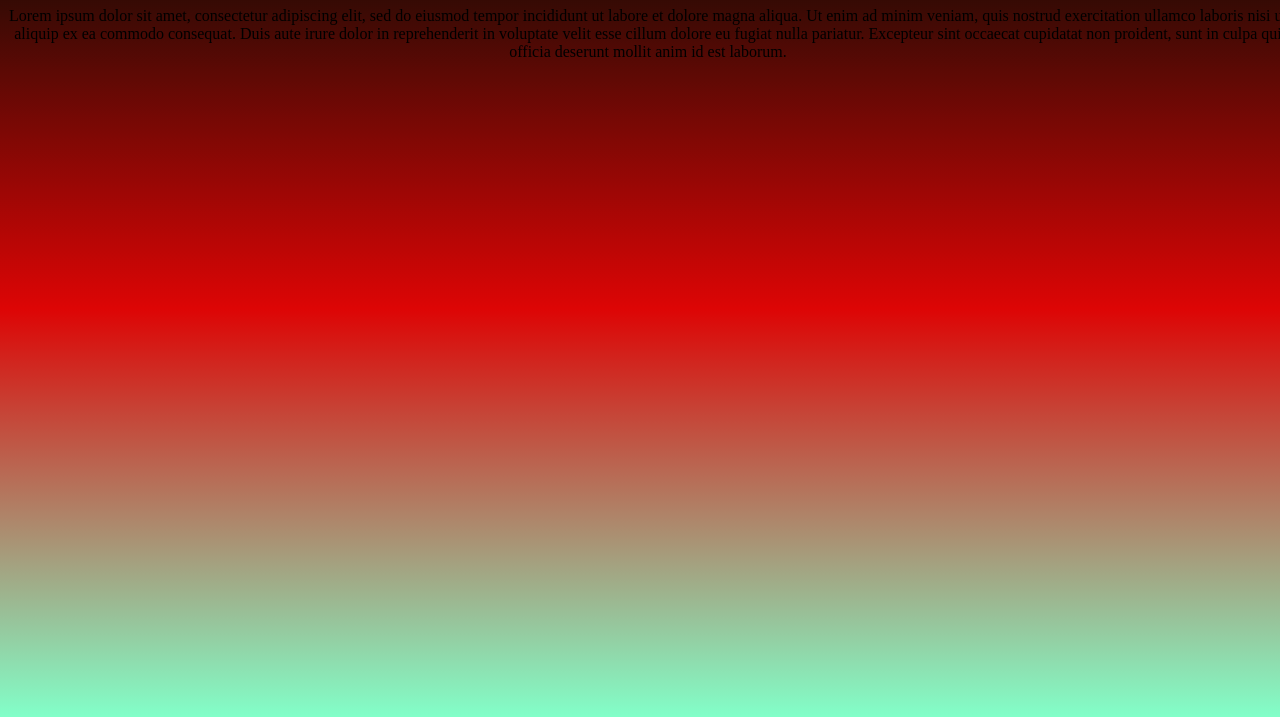
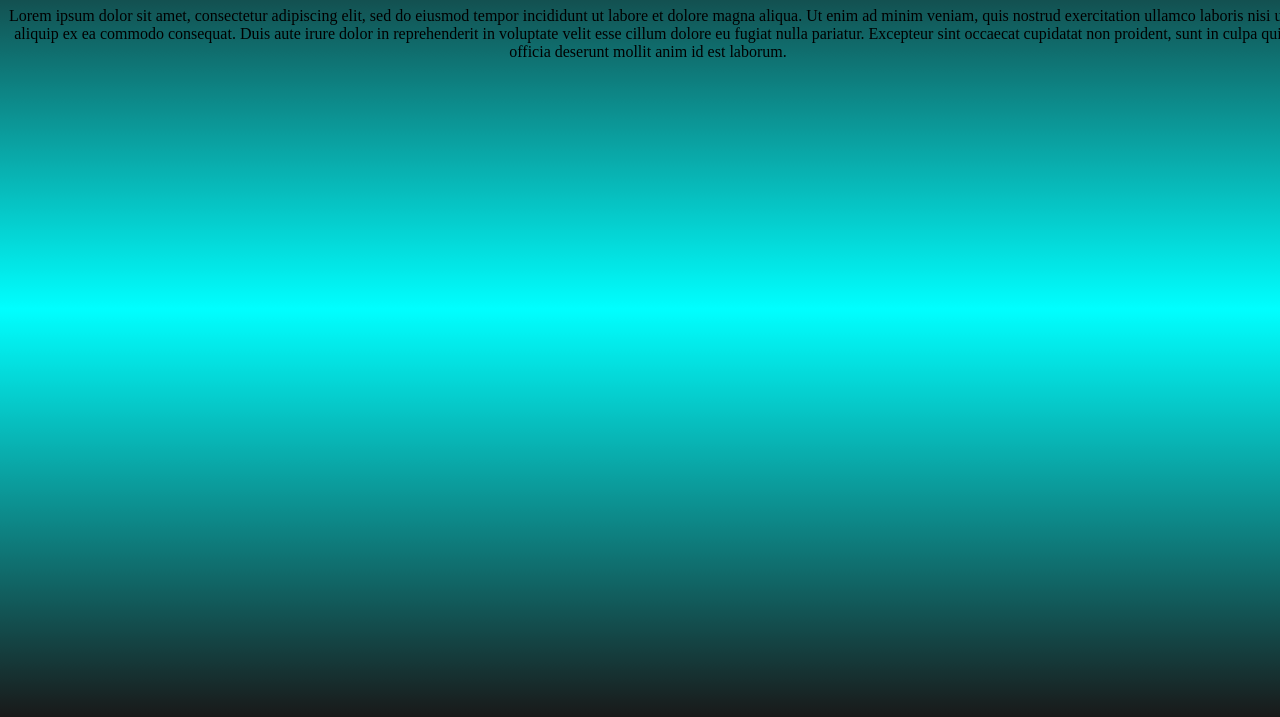
Before and after one commit to OPCalculator/my-website, a plain HTML site: page index.html in a window 1280 px wide. Shown: the part 99-816 px from the top of the page. Drawn offline with Linux system fonts and the light colour scheme.

Commit message:
Update index.html

```diff
--- a/index.html
+++ b/index.html
@@ -4,7 +4,7 @@ Danial Alkhalidi
   <style>
      body{
          text-align: center;
-         background-image: linear-gradient(rgb(0, 12, 4), rgb(221, 5, 5), rgb(130, 255, 201));
+         background-image: linear-gradient(rgb(25, 25, 25), rgb(0, 255, 255), rgb(25, 25, 25));
          min-width: 100%;
          min-height: 100%;
       }
```
